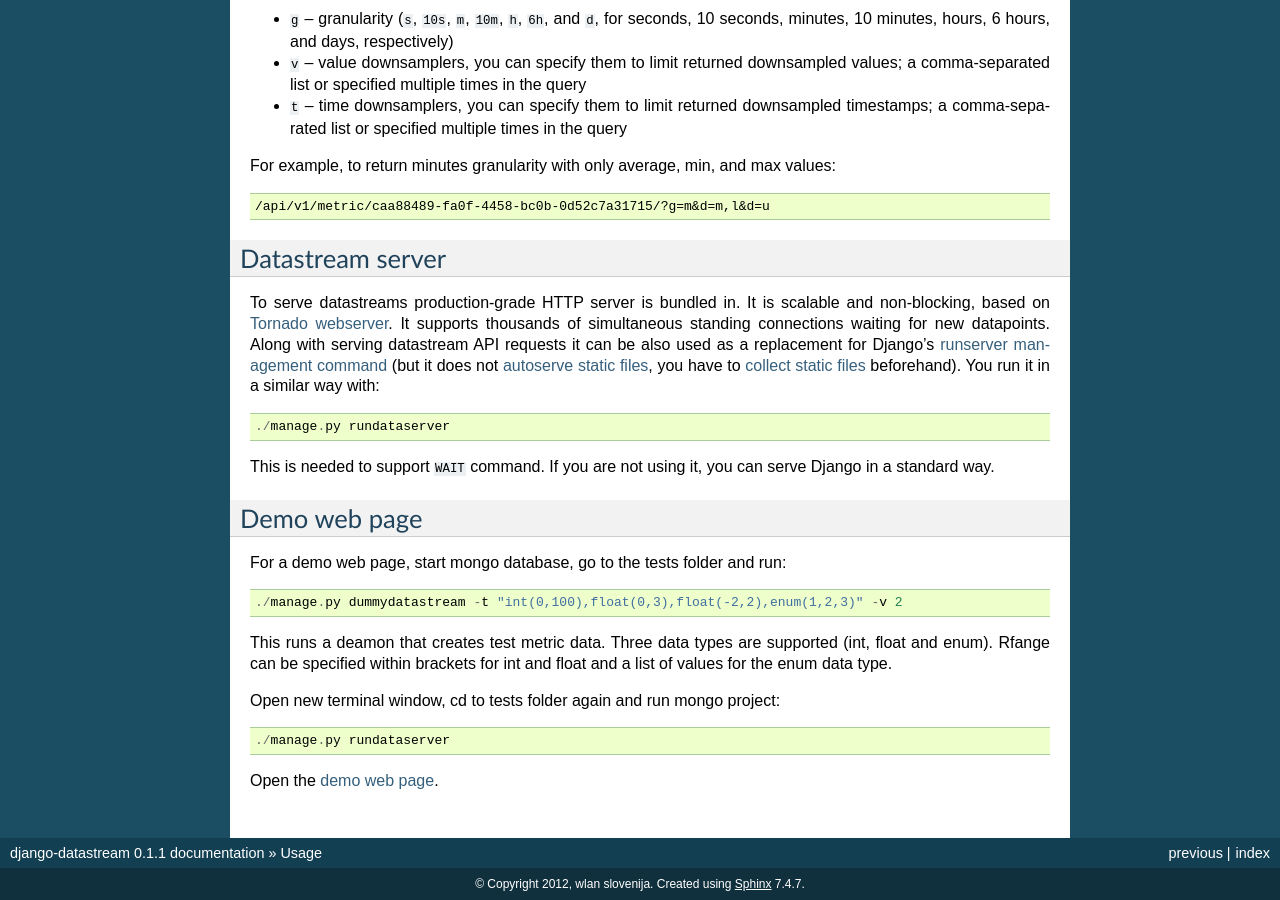
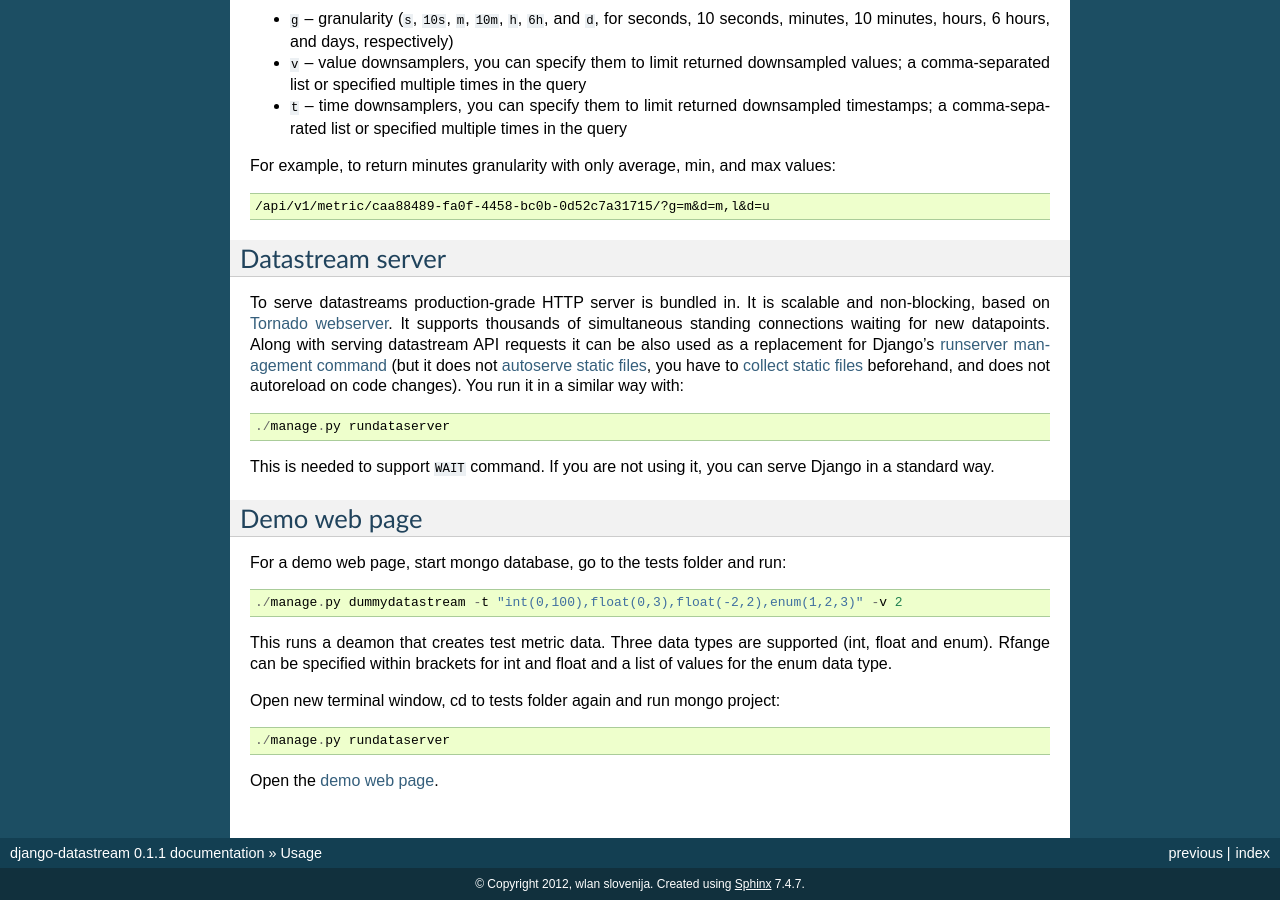
Before and after one commit to wlanslovenija/django-datastream, a Sphinx documentation site: the page built from docs/usage.rst, in a window 1280 px wide and 900 px high, scrolled down 1032 px. Built offline with Sphinx 7.4.7, drawn with Linux system fonts in a browser that asks for light colours; formulas are drawn with MathJax 3.

Commit message:
More documentation.

```diff
--- a/docs/usage.rst
+++ b/docs/usage.rst
@@ -70,8 +70,8 @@ Datastream server
 To serve datastreams production-grade HTTP server is bundled in. It is scalable and non-blocking, based on
 `Tornado webserver`_. It supports thousands of simultaneous standing connections waiting for new datapoints.
 Along with serving datastream API requests it can be also used as a replacement for Django's `runserver
-management command`_ (but it does not `autoserve static files`_, you have to `collect static files`_ beforehand).
-You run it in a similar way with::
+management command`_ (but it does not `autoserve static files`_, you have to `collect static files`_
+beforehand, and does not autoreload on code changes). You run it in a similar way with::
 
     ./manage.py rundataserver
 
```
